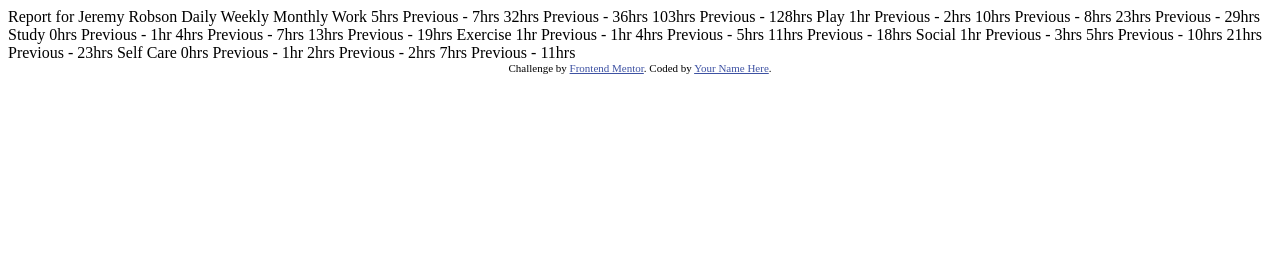
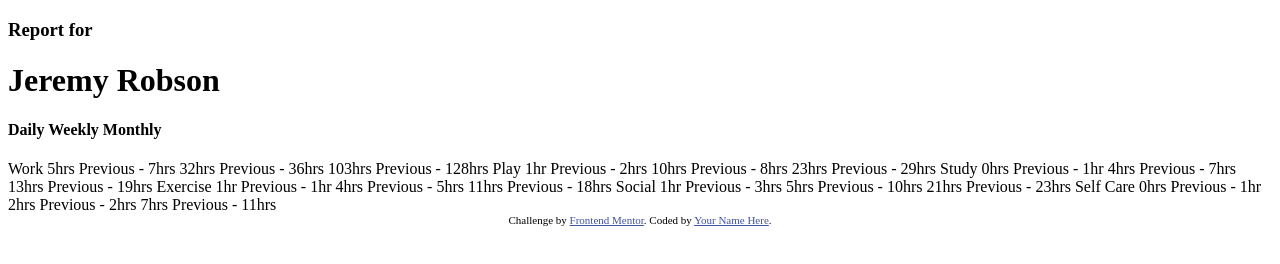
Before and after one commit to ehllyy/time-tracking-dashboard, a plain HTML site: page index.html in a window 1280 px wide. Drawn offline with Linux system fonts and the light colour scheme.

Commit message:
left container

```diff
--- a/index.html
+++ b/index.html
@@ -32,11 +32,21 @@
   <!-- entire container -->
   <div class="large-container">
 
-    <!--left sub containers -->
-    <div class="container-one"></div>
-    <div class="container-two"></div>
+    <!--left container -->
+    <div class="left-container">
 
-    <!-- right sub containers -->
+      <div class="container-one">
+        <h3>Report for</h3>
+        <h1> Jeremy Robson</h1>
+      </div>
+
+      <div class="container-two">
+        <h4> Daily Weekly Monthly</h4>
+      </div>
+
+    </div>
+
+    <!-- right containers -->
     <div class="first-container">
 
       <!-- work box -->
@@ -50,7 +60,7 @@
 
     </div>
 
-    <!-- right sub containers -->
+    <!-- right containers -->
     <div class="second-container">
       <!-- exercise box -->
       <div class="Fbox-1"></div>
@@ -69,12 +79,8 @@
 
 
 
-  Report for
-  Jeremy Robson
 
-  Daily
-  Weekly
-  Monthly
+
 
   Work
   5hrs
```
